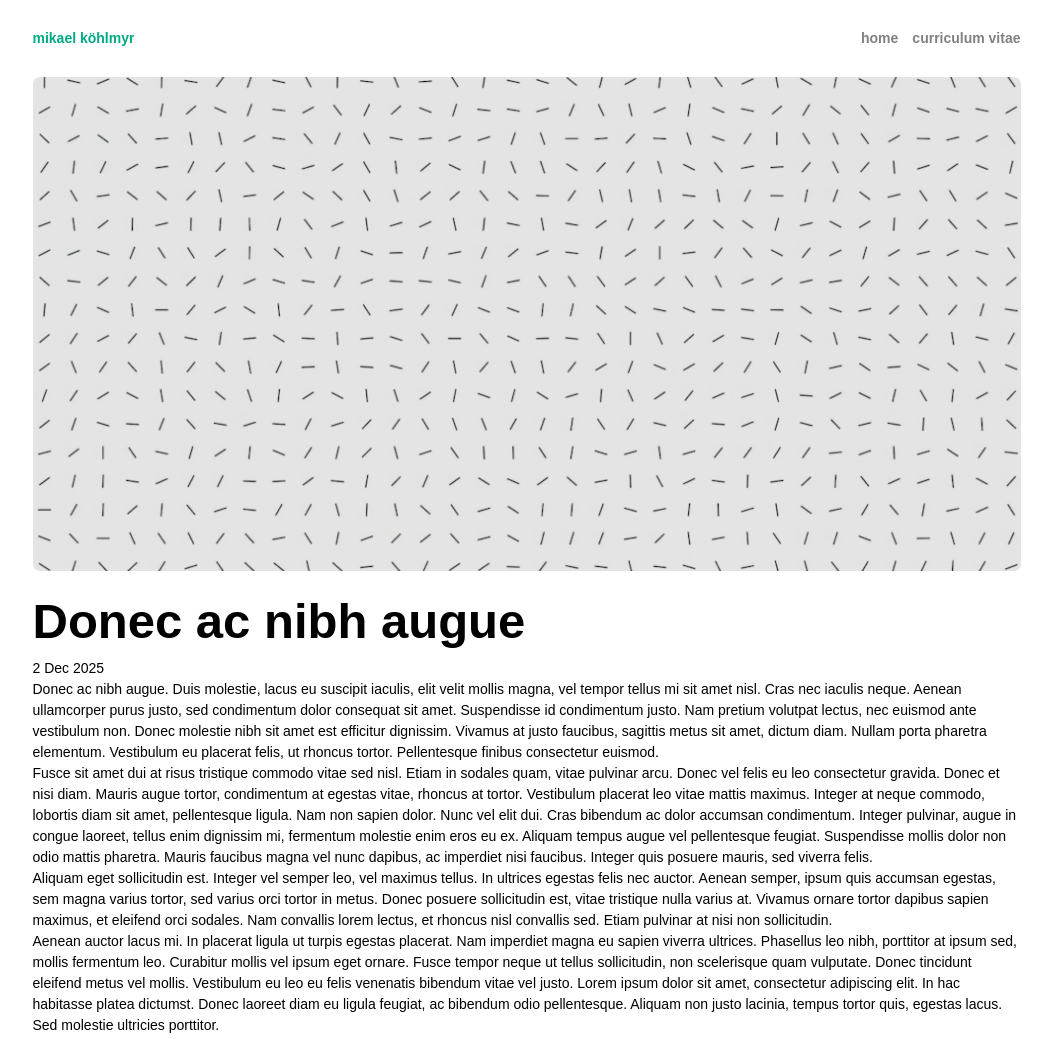
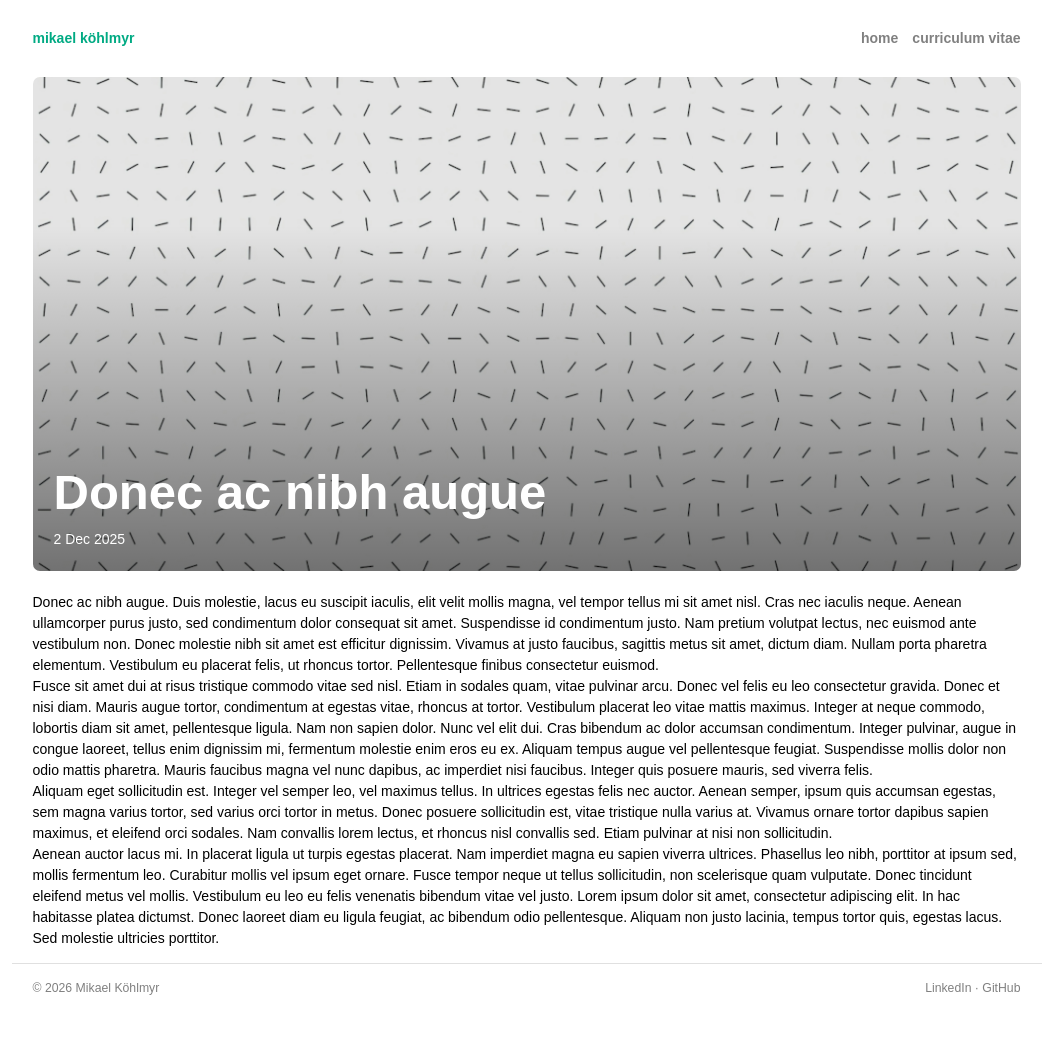
Before and after one commit to mkohlmyr/mkohlmyr.github.io, an Eleventy site: page src/2025/12/02/donec-ac-nibh-augue.md in a window 1280 px wide. Shown: the top 1039 px of the page, without its empty margins (106-1158 px from the left). Built offline with nearby package versions, Linux system fonts and the light colour scheme; Eleventy itself is replaced by a stand-in of ours; files that its build step writes are made by us from their sources; no server answers; a small style sheet from the web is missing.

Commit message:
feat: move title and date into the cover on article page

```diff
--- a/src/_layouts/article.njk
+++ b/src/_layouts/article.njk
@@ -3,8 +3,12 @@
 ---
 
 <article>
-  <img src="/assets/images/cover/{{ cover }}" alt="{{ title }}" />
-  <h1>{{ title }}</h1>
-  <time datetime="{{ date }}">{{ date | formatDate }}</time>
+  <div class="article-hero">
+    <img src="/assets/images/cover/{{ cover }}" alt="{{ title }}" />
+    <div class="article-hero-overlay">
+      <h1>{{ title }}</h1>
+      <time datetime="{{ date }}">{{ date | formatDate }}</time>
+    </div>
+  </div>
   <div>{{ content | safe }}</div>
 </article>
--- a/src/assets/css/main.css
+++ b/src/assets/css/main.css
@@ -194,17 +194,42 @@
 }
 
 /* Article page styling */
-article > img {
-  border-radius: 0.5rem;
+.article-hero {
+  position: relative;
   width: 100%;
   margin-bottom: 1.5rem;
+  border-radius: 0.5rem;
+  overflow: hidden;
 }
 
-/* Article title - the main h1 in article tag */
-article > h1 {
+.article-hero img {
+  width: 100%;
+  display: block;
+}
+
+.article-hero-overlay {
+  position: absolute;
+  top: 0;
+  bottom: 0;
+  left: 0;
+  right: 0;
+  display: flex;
+  flex-direction: column;
+  justify-content: flex-end;
+  padding: 2rem 1.5rem 1.5rem 1.5rem;
+  background: linear-gradient(to bottom, transparent 0%, transparent 30%, rgba(0, 0, 0, 0.5) 100%);
+}
+
+.article-hero-overlay h1 {
   font-size: 3.5rem;
   line-height: 1.2;
-  margin-bottom: 0.5rem;
+  margin: 0 0 0.5rem 0;
+  color: white;
+}
+
+.article-hero-overlay time {
+  font-size: 1rem;
+  color: white;
 }
 
 /* Article content headings - only style h1-h3 inside article content */
```
